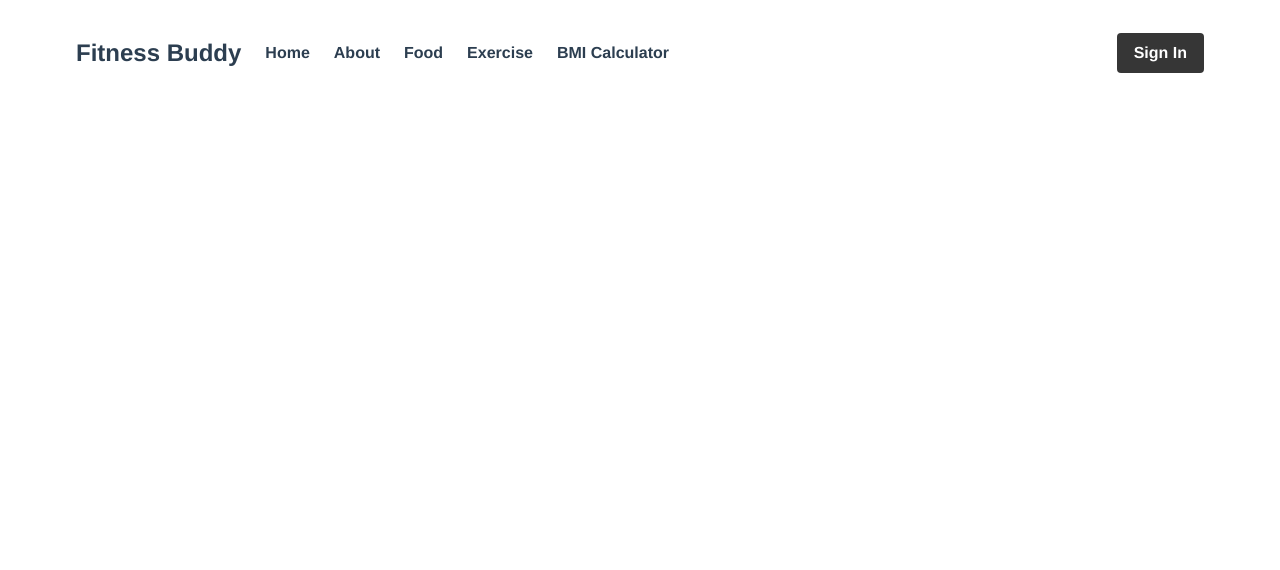
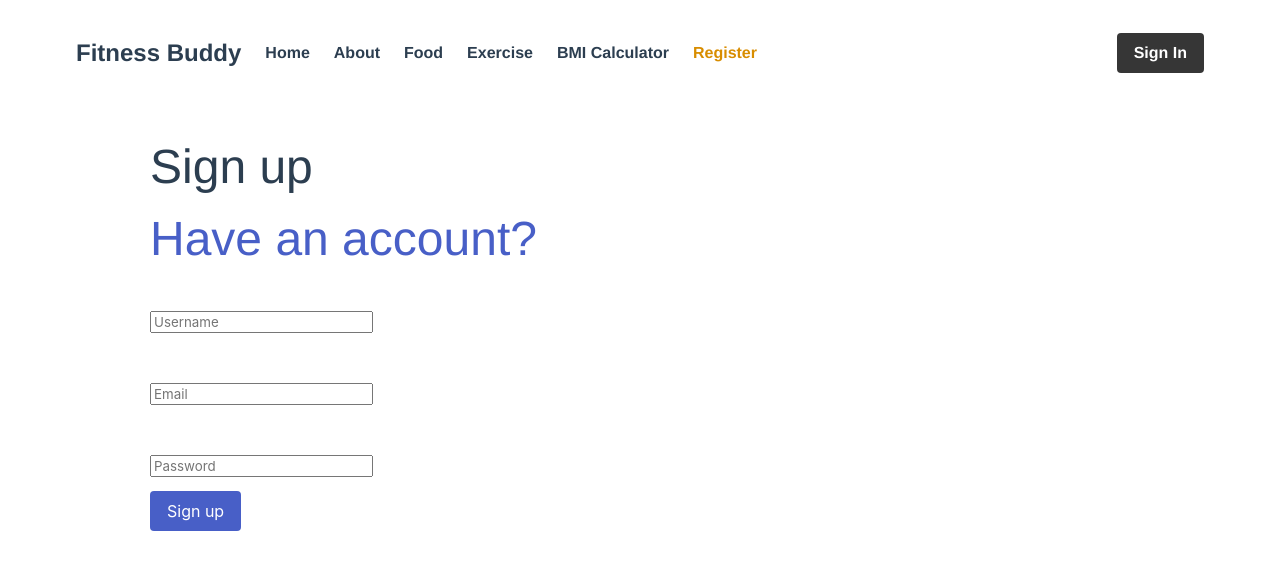
Before and after one commit to pranayrdy123/fitnesspal, a Vue app in the folder events-app/: page /register in a window 1280 px wide. Shown: the top 570 px of the page. Built offline with nearby package versions, Linux system fonts and the light colour scheme.

Commit message:
register working

```diff
--- a/events-app/src/components/Nav.vue
+++ b/events-app/src/components/Nav.vue
@@ -17,6 +17,7 @@
       <router-link to="/Food" class="navbar-item">Food</router-link>
       <router-link to="/Exercise" class="navbar-item">Exercise</router-link>
       <router-link to="/Calculator" class="navbar-item">BMI Calculator</router-link>
+      <router-link to="/register" class="navbar-item">Register</router-link>
     </div>
     <div class="navbar-end">
       <div class="navbar-item">
--- a/events-app/src/router/index.js
+++ b/events-app/src/router/index.js
@@ -41,6 +41,11 @@ export default new Router({
       component: () => import('../views/Exercise.vue')
     },
     {
+      path: '/register',
+      name: 'register',
+      component: () => import('../views/register.vue')
+    },
+    {
       path: '/Calculator',
       name: 'Calculator',
       component: () => import('../components/Calculator.vue')
--- /dev/null
+++ b/events-app/src/views/register.vue
@@ -0,0 +1,90 @@
+<template>
+  <div class="wholething">
+    <div class="container page">
+      <div class="row">
+        <div class="col-md-6 offset-md-3 col-xs-12">
+          <h1 class="text-xs-center">Sign up</h1>
+          <p class="text-xs-center">
+            <router-link :to="{ name: 'login' }">
+              Have an account?
+            </router-link>
+          </p>
+          <ul v-if="errors" class="error-messages">
+            <li v-for="(v, k) in errors" :key="k">{{ k }} {{ v | error }}</li>
+          </ul>
+          <form @submit.prevent="onSubmit">
+            <fieldset class="form-group">
+              <input
+                class="form-control form-control-lg"
+                type="text"
+                v-model="username"
+                placeholder="Username"
+              />
+            </fieldset>
+            <fieldset class="form-group">
+              <input
+                class="form-control form-control-lg"
+                type="text"
+                v-model="email"
+                placeholder="Email"
+              />
+            </fieldset>
+            <fieldset class="form-group">
+              <input
+                class="form-control form-control-lg"
+                type="password"
+                v-model="password"
+                placeholder="Password"
+              />
+            </fieldset>
+            <button class="button is-link">
+              Sign up
+            </button>
+          </form>
+        </div>
+      </div>
+    </div>
+  </div>
+</template>
+
+// <script>
+// import { mapState } from "vuex";
+// import { REGISTER } from "@/store/actions.type";
+
+// export default {
+//   name: "Register",
+//   data() {
+//     return {
+//       username: "",
+//       email: "",
+//       password: ""
+//     };
+//   },
+//   computed: {
+//     ...mapState({
+//       errors: state => state.auth.errors
+//     })
+//   },
+//   methods: {
+//     onSubmit() {
+//       this.$store
+//         .dispatch(register, {
+//           email: this.email,
+//           password: this.password,
+//           username: this.username
+//         })
+//         .then(() => this.$router.push({ name: "home" }));
+//     }
+//   }
+// };
+// </script>
+<style>
+.wholething{
+  font-size: 300%;
+     margin-top: 50px;
+    margin-left: 150px;
+    margin-Right: 150px;
+    margin-right: 150px;
+}
+
+</style>
```
Also changed, not shown: events-app/src/http-common.js (added, +8 -0 lines), events-app/src/routes/Users.js (added, +71 -0 lines).
